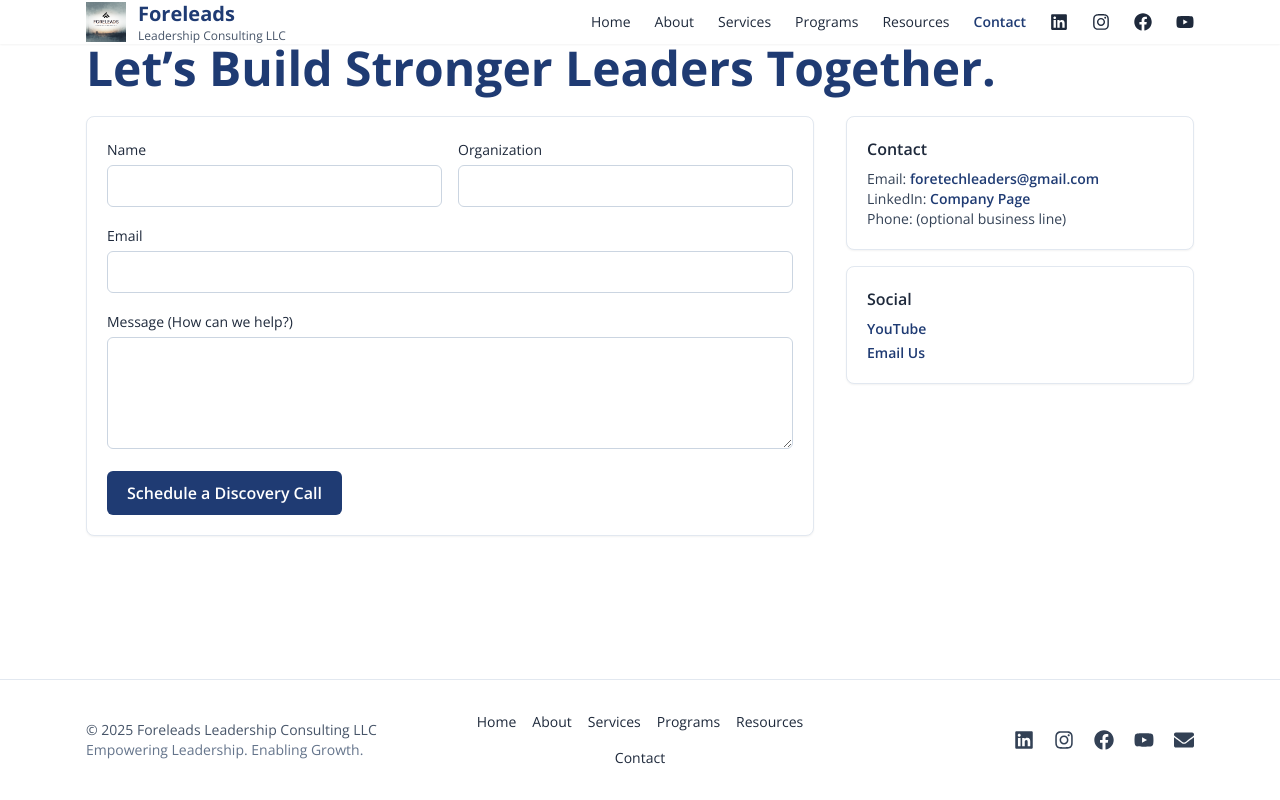
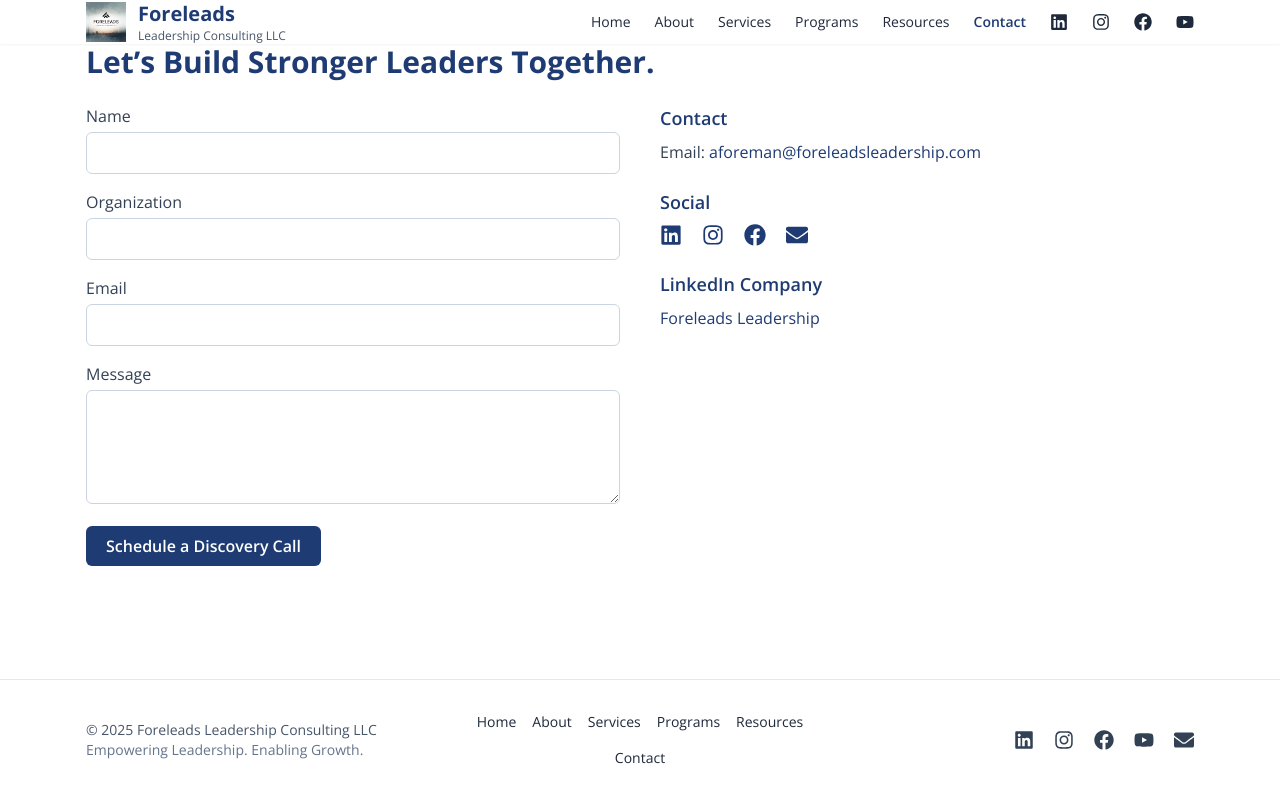
Before and after one commit to foretechleaders/Foreleads-site-final, a React (Vite) app: page /contact in a window 1280 px wide. Built offline with nearby package versions, Linux system fonts and the light colour scheme.

Commit message:
Add files via upload

```diff
--- a/src/pages/Contact.jsx
+++ b/src/pages/Contact.jsx
@@ -1,53 +1,136 @@
 import React from 'react'
+import { FaLinkedin, FaInstagram, FaFacebook, FaEnvelope } from 'react-icons/fa'
 
 export default function Contact() {
   return (
-    <div className="container py-10">
-      <h1 className="h1">Let’s Build Stronger Leaders Together.</h1>
+    <section className="container py-12">
+      <h1 className="text-3xl font-bold text-navy mb-6">Let’s Build Stronger Leaders Together.</h1>
 
-      <div className="grid md:grid-cols-3 gap-8 mt-6">
-        <form name="contact" method="POST" data-netlify="true" className="card p-5 md:col-span-2">
-          <input type="hidden" name="form-name" value="contact" />
-          <div className="grid md:grid-cols-2 gap-4">
+      <div className="grid md:grid-cols-2 gap-10">
+        {/* Contact Form */}
+        <div>
+          <form
+            action="https://formspree.io/f/yourFormID" // replace with your actual form handler
+            method="POST"
+            className="space-y-4"
+          >
             <div>
-              <label className="text-sm font-medium">Name</label>
-              <input name="name" className="mt-1 w-full rounded-md border border-slate-300 p-2" required />
+              <label className="block text-slate-700 mb-1">Name</label>
+              <input
+                type="text"
+                name="name"
+                required
+                className="w-full border border-slate-300 rounded-md p-2"
+              />
             </div>
             <div>
-              <label className="text-sm font-medium">Organization</label>
-              <input name="organization" className="mt-1 w-full rounded-md border border-slate-300 p-2" />
+              <label className="block text-slate-700 mb-1">Organization</label>
+              <input
+                type="text"
+                name="organization"
+                className="w-full border border-slate-300 rounded-md p-2"
+              />
             </div>
-            <div className="md:col-span-2">
-              <label className="text-sm font-medium">Email</label>
-              <input name="email" type="email" className="mt-1 w-full rounded-md border border-slate-300 p-2" required />
+            <div>
+              <label className="block text-slate-700 mb-1">Email</label>
+              <input
+                type="email"
+                name="email"
+                required
+                className="w-full border border-slate-300 rounded-md p-2"
+              />
             </div>
-            <div className="md:col-span-2">
-              <label className="text-sm font-medium">Message (How can we help?)</label>
-              <textarea name="message" className="mt-1 w-full rounded-md border border-slate-300 p-2 h-28" required></textarea>
+            <div>
+              <label className="block text-slate-700 mb-1">Message</label>
+              <textarea
+                name="message"
+                rows="4"
+                required
+                className="w-full border border-slate-300 rounded-md p-2"
+              ></textarea>
             </div>
+            <button
+              type="submit"
+              className="bg-navy text-white font-semibold px-5 py-2 rounded-md hover:bg-navy/90 transition"
+            >
+              Schedule a Discovery Call
+            </button>
+          </form>
+        </div>
+
+        {/* Sidebar Info */}
+        <div className="space-y-6 text-slate-700">
+          {/* Contact Info */}
+          <div>
+            <h2 className="text-lg font-semibold text-navy mb-2">Contact</h2>
+            <p>
+              Email:{' '}
+              <a
+                href="mailto:aforeman@foreleadsleadership.com"
+                className="text-navy hover:underline"
+                title="Email Foreleads Leadership Consulting"
+              >
+                aforeman@foreleadsleadership.com
+              </a>
+            </p>
           </div>
-          <button className="btn btn-primary mt-4">Schedule a Discovery Call</button>
-        </form>
 
-        <aside className="space-y-4">
-          <div className="card p-5">
-            <h3 className="font-semibold">Contact</h3>
-            <div className="text-sm text-slate-700 mt-2">
-              <div>Email: <a className="text-navy font-semibold" href="mailto:foretechleaders@gmail.com">foretechleaders@gmail.com</a></div>
-              <div>LinkedIn: <a className="text-navy font-semibold" href="https://www.linkedin.com/company/109255618" target="_blank" rel="noopener noreferrer">Company Page</a></div>
-              <div>Phone: (optional business line)</div>
+          {/* Social Links */}
+          <div>
+            <h2 className="text-lg font-semibold text-navy mb-2">Social</h2>
+            <div className="flex gap-5 mt-2 text-navy">
+              <a
+                href="https://www.linkedin.com/company/foreleads-leadership-consulting-llc/"
+                target="_blank"
+                rel="noopener noreferrer"
+                aria-label="LinkedIn"
+                title="Follow us on LinkedIn"
+              >
+                <FaLinkedin size={22} />
+              </a>
+              <a
+                href="https://www.instagram.com/foreleads_leadership/"
+                target="_blank"
+                rel="noopener noreferrer"
+                aria-label="Instagram"
+                title="Follow us on Instagram"
+              >
+                <FaInstagram size={22} />
+              </a>
+              <a
+                href="https://www.facebook.com/profile.php?id=61582426252186"
+                target="_blank"
+                rel="noopener noreferrer"
+                aria-label="Facebook"
+                title="Follow us on Facebook"
+              >
+                <FaFacebook size={22} />
+              </a>
+              <a
+                href="mailto:aforeman@foreleadsleadership.com"
+                aria-label="Email"
+                title="Email Foreleads Leadership Consulting"
+              >
+                <FaEnvelope size={22} />
+              </a>
             </div>
           </div>
 
-          <div className="card p-5">
-            <h3 className="font-semibold">Social</h3>
-            <div className="text-sm text-slate-700 mt-2 space-y-1">
-              <div><a className="text-navy font-semibold" href="https://www.youtube.com/@ForeleadsLeadershipConsulting" target="_blank" rel="noopener noreferrer">YouTube</a></div>
-              <div><a className="text-navy font-semibold" href="mailto:mailto:foretechleaders@gmail.com">Email Us</a></div>
-            </div>
+          {/* LinkedIn Company */}
+          <div>
+            <h2 className="text-lg font-semibold text-navy mb-2">LinkedIn Company</h2>
+            <a
+              href="https://www.linkedin.com/company/foreleads-leadership-consulting-llc/"
+              target="_blank"
+              rel="noopener noreferrer"
+              className="text-navy hover:underline"
+              title="View our LinkedIn Company Page"
+            >
+              Foreleads Leadership
+            </a>
           </div>
-        </aside>
+        </div>
       </div>
-    </div>
+    </section>
   )
 }
```
